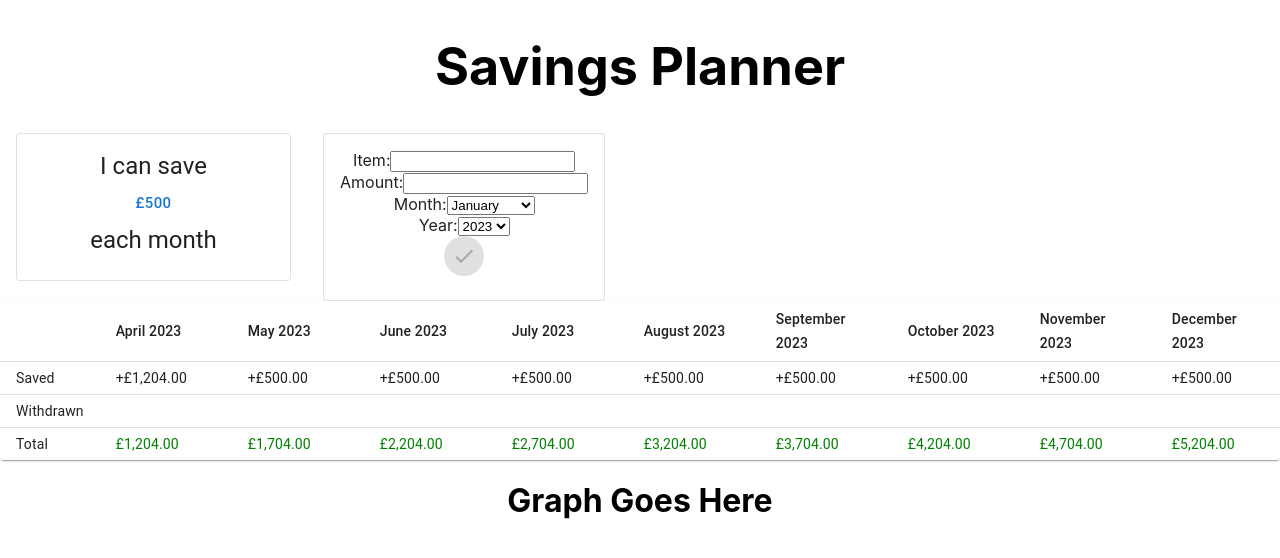
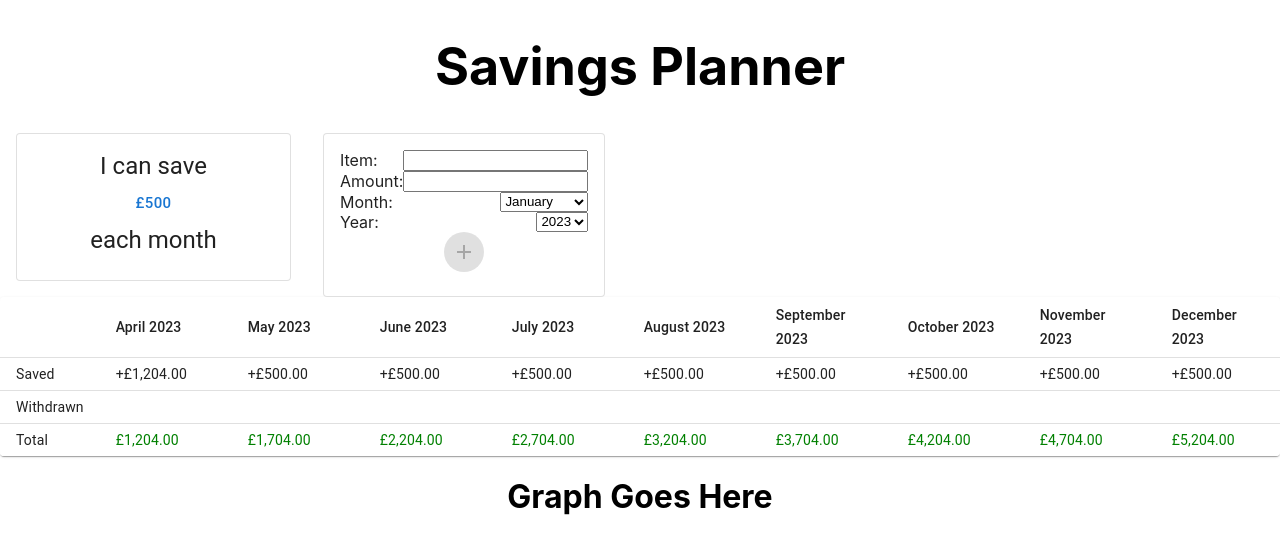
Before and after one commit to AKP-13/savings-planner, a React (Create React App) app: page / in a window 1280 px wide. Shown: the top 558 px of the page. Built offline with nearby package versions, Linux system fonts and the light colour scheme.

Commit message:
Change check icon to add icon. Add space between inputs

```diff
--- a/src/savingGoals/AddNewSavingItem.js
+++ b/src/savingGoals/AddNewSavingItem.js
@@ -1,7 +1,7 @@
 /* eslint-disable react/prop-types */
 import React, { useState } from 'react';
 import { Box, Card, CardContent, Fab } from '@mui/material';
-import CheckIcon from '@mui/icons-material/Check';
+import AddIcon from '@mui/icons-material/Add';
 
 const initialInputs = { monthNeeded: 'January', yearNeeded: '2023' };
 const months = [
@@ -54,7 +54,7 @@ const AddNewSavingItem = ({ setSavingItems, setTableData }) => {
     <Box sx={{ minWidth: 275, margin: '0 1rem' }}>
       <Card variant="outlined">
         <CardContent>
-          <label style={{ display: 'block' }}>
+          <label style={{ display: 'flex', width: '100%', justifyContent: 'space-between' }}>
             Item:
             <input
               type="text"
@@ -64,7 +64,7 @@ const AddNewSavingItem = ({ setSavingItems, setTableData }) => {
             />
           </label>
 
-          <label style={{ display: 'block' }}>
+          <label style={{ display: 'flex', width: '100%', justifyContent: 'space-between' }}>
             Amount:
             <input
               type="number"
@@ -74,7 +74,7 @@ const AddNewSavingItem = ({ setSavingItems, setTableData }) => {
             />
           </label>
 
-          <label style={{ display: 'block' }}>
+          <label style={{ display: 'flex', width: '100%', justifyContent: 'space-between' }}>
             Month:
             <select name="monthNeeded" onChange={handleChange} value={inputs.monthNeeded || ''}>
               {months.map((month) => (
@@ -85,7 +85,7 @@ const AddNewSavingItem = ({ setSavingItems, setTableData }) => {
             </select>
           </label>
 
-          <label style={{ display: 'block' }}>
+          <label style={{ display: 'flex', width: '100%', justifyContent: 'space-between' }}>
             Year:
             <select name="yearNeeded" onChange={handleChange} value={inputs.yearNeeded || ''}>
               {years.map((year) => (
@@ -101,7 +101,7 @@ const AddNewSavingItem = ({ setSavingItems, setTableData }) => {
             size="small"
             onClick={handleSubmit}
             disabled={isDisabled}>
-            <CheckIcon />
+            <AddIcon />
           </Fab>
         </CardContent>
       </Card>
```
